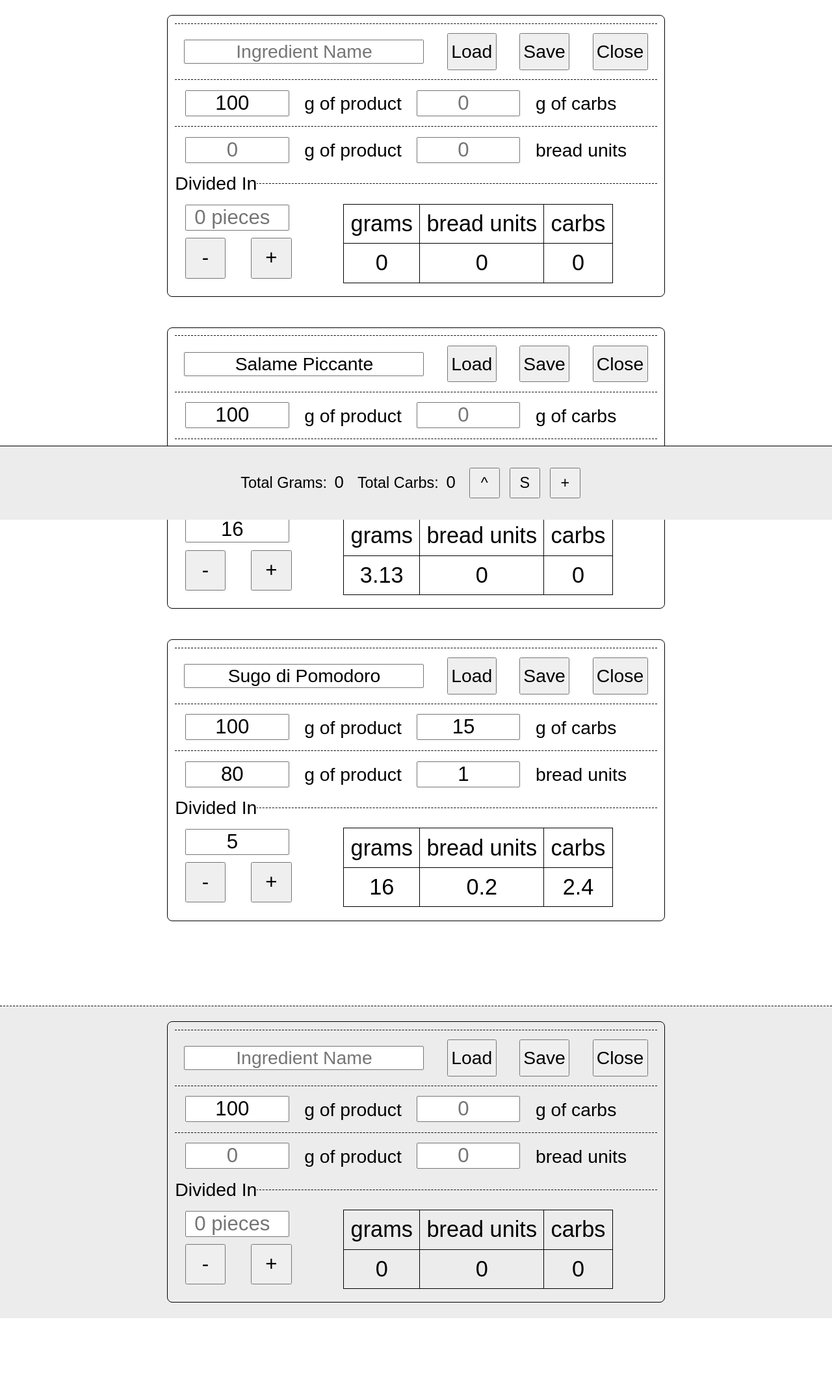
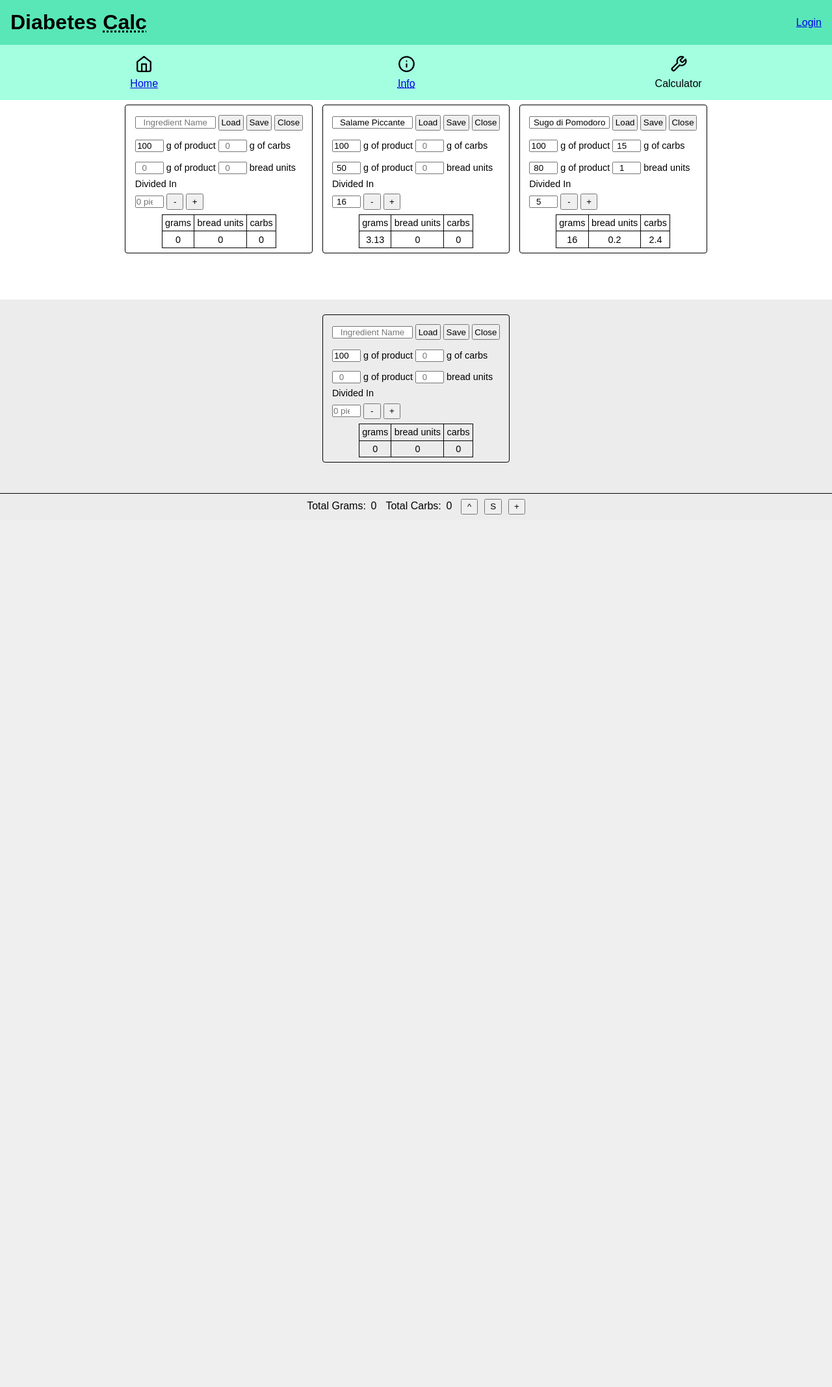
Before and after one commit to tona999/TecWeb-Progetto, a PHP site: page /calculator.html in a window 1280 px wide. Shown: the whole page at 65% size. After the commit the page ends 792 px from the top, so only its background shows below. Run offline with PHP 8.4, Linux system fonts and the light colour scheme.

Commit message:
Added css, menu icons, fixed calculator css

```diff
--- a/calculator.html
+++ b/calculator.html
@@ -1,10 +1,31 @@
 <!DOCTYPE html>
 <head>
+    <meta charset="UTF-8">
+    <meta name="viewport" content="width=device-width, initial-scale=1.0">
 	<script src="js/calculator.js"></script>
+    <link rel="stylesheet" href="styles/style.css">
 	<link rel="stylesheet" type="text/css" href="styles/calculator.css">
 </head>
 
 <body onload="start()">
+
+    <header>
+        <!-- Top bar -->
+        <h1> Diabetes <abbr title="Calculator">Calc</abbr> </h1>
+        <a href="login.html"> Login </a>
+    </header>
+
+    <menu>
+        <!-- Menu (Bottom bar, nella visualizzazione mobile) -->
+        <ul>
+            <li><a href="index.html"><img src="img/icons/home.svg" alt=""> Home </a></li>
+            <li><a href="info.html"><img src="img/icons/info.svg" alt=""><abbr title="Informations"> Info </abbr></a></li>
+            <li><img src="img/icons/tool.svg" alt=""> Calculator </li>
+        </ul>
+	</menu>
+
+	<main>
+
 	<div id="receipt"></div>
 
 	<div id="controlPanel">
@@ -60,7 +81,12 @@
 			<legend>Divided In</legend>
 			<label>
 				<input type="number" maxlength="3" min="0" id="piecesNumber" placeholder="0 pieces">
+				<div class="controls-container">
+					<input class="action-btn" type="button" value="-" id="minusButton">
+					<input class="action-btn" type="button" value="+" id="plusButton">
+				</div>
 			</label>
+		</fieldset>
 
 		<table class="ingredient-report">
 			<tr>
@@ -74,14 +100,8 @@
 				<td class="carbsPP" id="carbsPP">0</td>
 			</tr>
 		</table>
-
-			<div class="controls-container">
-				<input class="action-btn" type="button" value="-" id="minusButton">
-				<input class="action-btn" type="button" value="+" id="plusButton">
-			</div>
-
-		</fieldset>
 	</form>
 
+	</main>
 </body>
 </html>
--- a/login.html
+++ b/login.html
@@ -4,7 +4,7 @@
     <meta charset="UTF-8">
     <meta name="viewport" content="width=device-width, initial-scale=1.0">
     <title> Login - Diabetes Calc </title>
-    <link rel="stylesheet" href="style.css">
+    <link rel="stylesheet" href="styles/style.css">
 </head>
 <body>
     <header>
--- a/styles/calculator.css
+++ b/styles/calculator.css
@@ -1,12 +1,11 @@
 *{
     font-family: sans-serif;
-    font-size: 1.1em; /*otherwise too small for phones*/
     margin: 0;
     padding: 0;
 }
 
 #receipt{
-    margin-bottom: 5em; /* needed to avoid bottom bar override */
+    margin-bottom: 4em; /* needed to avoid bottom bar override */
 	display: flex;
 	flex-wrap: wrap;
     justify-content: center;
@@ -15,16 +14,20 @@
 /*** INGREDIENT ***/
 
     form{
+    font-size: .9em;
         border: 1px solid black;
-        border-radius: 8px;
+        border-radius: 4px;
+        margin: .5em;
         padding: .5em;
-        margin: 1em;
-        max-width: max-content;
-        min-width: 28em;
+        width: 90%;
+        width: max-content;
     }
     fieldset{
         border: none;
-        border-top: 1px dashed black;
+        padding: .5em;
+    }
+    fieldset input[type="text"]{
+        width:  9em;
     }
 
     /* Label and inputs inside ingredients */
@@ -32,16 +35,14 @@
         display: inline-block;
     }
     input{
-        margin: .5em;
         text-align: center;
     }
     input[type="number"]{
-        width: 5em;
+        width: 3em;
 	}
 	input[type="button"]{
 		min-width: 2em;
-		height: 2em;
-		padding:0.15em;
+		padding:0.2em;
 	}
     #controlPanel button{
 		height: 2em;
@@ -51,7 +52,6 @@
     /* Report table for ingredients */
     .ingredient-report{
         margin: auto;
-        margin-top: .5em;
         border-collapse: collapse;
     }
     .ingredient-report td, .ingredient-report th{
@@ -63,12 +63,8 @@
     }
 
     /* Pieces number buttons (+ -) */
-    .divided label{
-    	float:left;
-    }
-    .controls-container{
-        margin-top: -3em;
-        float:left;
+    .divided label *{
+        display: inline;
     }
 
     /*invalid data was inserted by user*/
@@ -84,10 +80,10 @@
 #controlPanel{
     text-align: center;
     position: fixed;
-    width: 98%;
     bottom: 0;
     right: 0;
-    padding: 1em;
+    left: 0;
+    padding: .5em;
     background-color: #ECECEC;
     border-top: 1px solid black;
 }
@@ -102,7 +98,7 @@
 
 /*Receipt View*/
 #receiptView{
-    margin-bottom: 5em;
+    padding-bottom: 4em;
     background-color: #ECECEC;
 }
 
--- /dev/null
+++ b/styles/style.css
@@ -0,0 +1,40 @@
+*{
+    font-family: sans-serif;
+    margin: 0;
+    padding: 0;
+}
+
+header{
+    padding: 1em;
+    background-color: rgb(89, 231, 184);
+    display: flex;
+    justify-content: space-between;
+    align-items: center;
+}
+
+menu{
+    padding: 1em;
+    background-color: rgb(163, 255, 224);
+}
+menu ul{
+    list-style: none;
+    display: flex;
+    justify-content: space-around;
+    align-items: center;
+}
+menu ul li{
+    text-align: center;
+}
+menu img{
+    display: block;
+    height: 1.7em;
+    width: 100%;
+    padding-bottom: .5em;
+}
+
+main a{
+    display: block;
+}
+main p, main h1, main h2, main a{
+    margin:1em;
+}
```
Also changed, not shown: index.html (+4 -4 lines), info.html (+4 -4 lines), img/icons/home.svg (added), img/icons/info.svg (added), img/icons/tool.svg (added). Lines whose indentation alone changed are shown as unchanged.
